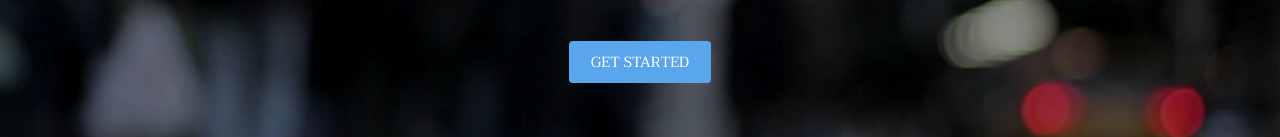
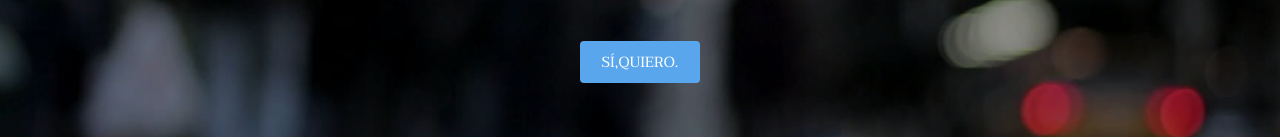
Before and after one commit to aeronauti/04_REP_METROPILATA, a plain HTML site: page index.html in a window 1280 px wide. Shown: the part 448-585 px from the top of the page. Drawn offline with Linux system fonts and the light colour scheme.

Commit message:
Botón-Sí, quiero desde la nube por EVA

```diff
--- a/index.html
+++ b/index.html
@@ -39,7 +39,7 @@
 					<h1>Metropolita</h1>
 					<p>A full responsive, business-oriented HTML5/CSS3 template<br />
 					built by <a href="https://templated.co/">Templated</a> and released under the <a href="https://templated.co/license">Creative Commons</a>.</p>
-					<a href="#one" class="button special scrolly">Get Started</a>
+					<a href="#one" class="button special scrolly">SÍ,QUIERO.</a>
 				</div>
 			</section>
 
```
